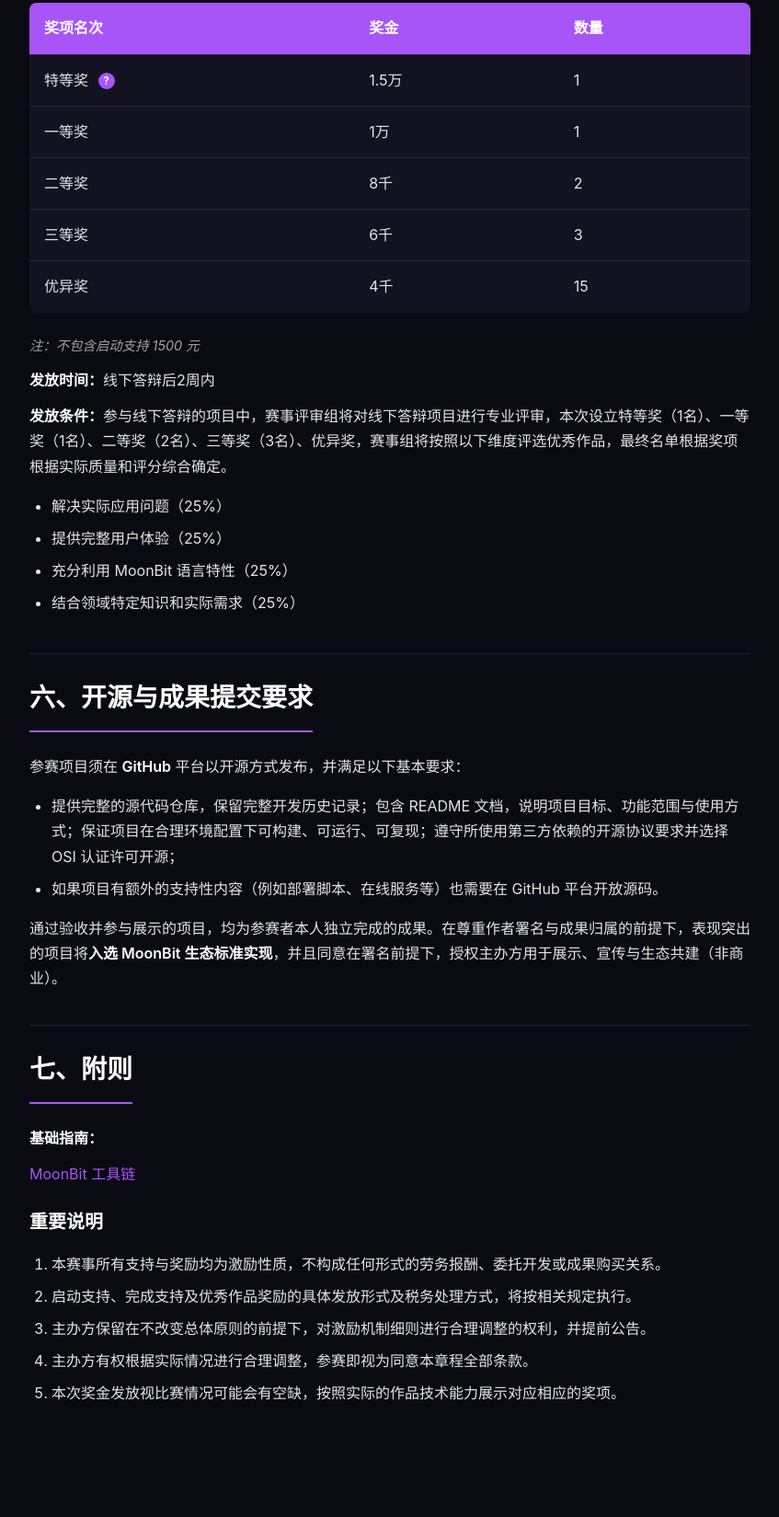
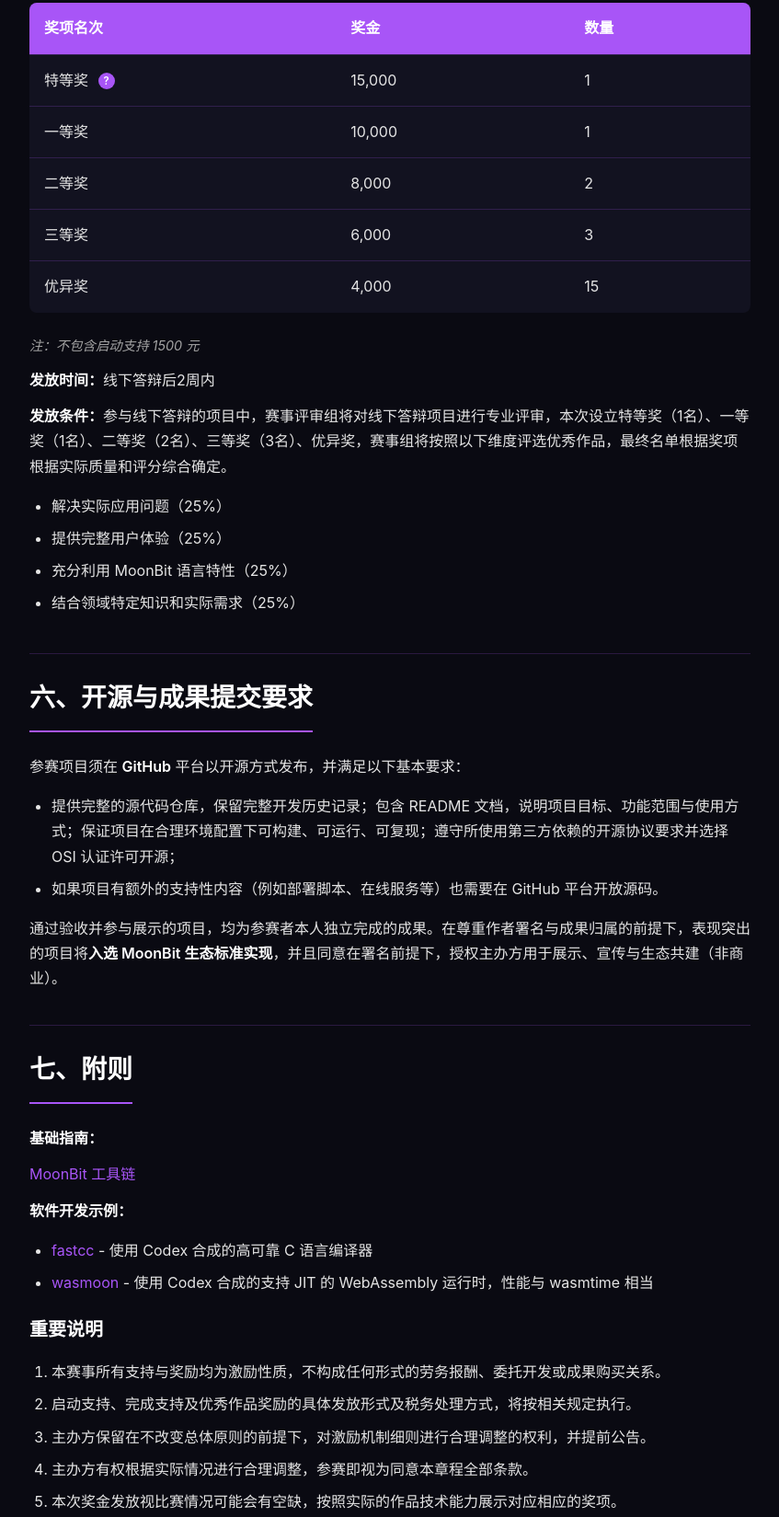
Before and after one commit to moonbitlang/2026-Software-Synthesis-Challenge, a website built with Vite: page index.html in a window 1280 px wide. Shown: the part 5812-7461 px from the top of the page at 92% size, without its empty margins (216-1063 px from the left). Built offline with nearby package versions, Linux system fonts and the light colour scheme.

Commit message:
feat: add example

```diff
--- a/index.html
+++ b/index.html
@@ -217,27 +217,27 @@
         <tbody>
           <tr>
             <td>特等奖 <span class="tooltip" data-tip="用于奖励具备高度工程成熟度与实际应用价值的项目">?</span></td>
-            <td>1.5万</td>
+            <td>15,000</td>
             <td>1</td>
           </tr>
           <tr>
             <td>一等奖</td>
-            <td>1万</td>
+            <td>10,000</td>
             <td>1</td>
           </tr>
           <tr>
             <td>二等奖</td>
-            <td>8千</td>
+            <td>8,000</td>
             <td>2</td>
           </tr>
           <tr>
             <td>三等奖</td>
-            <td>6千</td>
+            <td>6,000</td>
             <td>3</td>
           </tr>
           <tr>
             <td>优异奖</td>
-            <td>4千</td>
+            <td>4,000</td>
             <td>15</td>
           </tr>
         </tbody>
@@ -268,6 +268,12 @@
       <h2>七、附则</h2>
       <p><strong>基础指南：</strong></p>
       <p><a href="https://www.moonbitlang.com/" target="_blank">MoonBit 工具链</a></p>
+
+      <p><strong>软件开发示例：</strong></p>
+      <ul>
+        <li><a href="https://github.com/moonbit-community/fastcc" target="_blank">fastcc</a> - 使用 Codex 合成的高可靠 C 语言编译器</li>
+        <li><a href="https://github.com/Milky2018/wasmoon" target="_blank">wasmoon</a> - 使用 Codex 合成的支持 JIT 的 WebAssembly 运行时，性能与 wasmtime 相当</li>
+      </ul>
       <h3>重要说明</h3>
       <ol>
         <li>本赛事所有支持与奖励均为激励性质，不构成任何形式的劳务报酬、委托开发或成果购买关系。</li>
@@ -279,9 +285,6 @@
     </section>
   </main>
 
-  <footer>
-    <p>2026 MoonBit 大型软件合成挑战赛</p>
-  </footer>
 
   <div class="qq-float">
     <img src="/qq-qrcode.png" alt="QQ群二维码">
```
